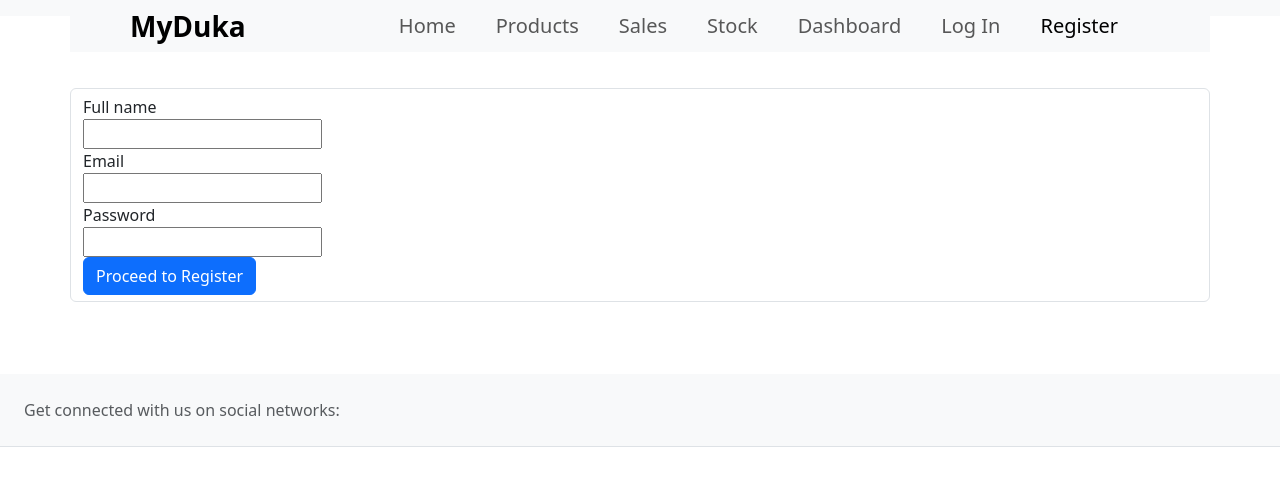
After one commit to NickNjuguna1/Myduka-project, a Flask app: page /register in a window 1280 px wide. The commit adds this page. Shown: the top 486 px of the page. Run offline with Flask 3, Linux system fonts and the light colour scheme; some libraries are stand-ins or nearby versions.

Commit message:
More styling

```diff
--- a/database.py
+++ b/database.py
@@ -158,5 +158,11 @@ def daily_profits():
     day_profit = curr.fetchall()
     return day_profit
 
+def insert_users(user_values):
+    query = "insert into users (full_name, email, password) values(%s,%s,%s);"
+    curr.execute(query,user_values)
+    connect.commit()
+
+
 my_sum = sales_sum()
 # print(f'My sum is {my_sum}')
--- a/main.py
+++ b/main.py
@@ -1,5 +1,5 @@
 from flask import Flask, render_template, request, redirect, url_for
-from database import fetch_data, insert_products, insert_sales, insert_stock, product_profit, products_sales, day_sales, daily_profits
+from database import fetch_data, insert_products, insert_sales, insert_stock, product_profit, products_sales, day_sales, daily_profits, insert_users
 
 #instance of the Flask class
 app=Flask(__name__)
@@ -98,6 +98,21 @@ def dashboard():
     return render_template ('dashboard.html', product_names=product_names, product_profits=product_profits, product_sales=product_sales,
                             sale_per_day=sale_per_day, profit_per_day=profit_per_day, dates=dates)
 
+@app.route('/login', methods=['GET', 'POST'])
+def login():
+    return render_template ('login.html')
 
+@app.route('/register', methods=['GET', 'POST'])
+def register():
+    if request.method=="POST":
+        fname = request.form['fullname']
+        email = request.form['email']
+        password = request.form['password']
+
+        new_user = (fname, email, password)
+        insert_users(new_user)
+        return redirect(url_for('login'))
+
+    return render_template ('register.html')
 
 app.run(debug=True)
--- /dev/null
+++ b/templates/register.html
@@ -0,0 +1,106 @@
+<!DOCTYPE html>
+<html lang="en">
+
+<head>
+    <meta charset="UTF-8">
+    <meta name="viewport" content="width=device-width, initial-scale=1.0">
+    <link href="https://cdn.jsdelivr.net/npm/bootstrap@5.3.8/dist/css/bootstrap.min.css" rel="stylesheet"
+        integrity="sha384-sRIl4kxILFvY47J16cr9ZwB07vP4J8+LH7qKQnuqkuIAvNWLzeN8tE5YBujZqJLB" crossorigin="anonymous">
+    <link rel="stylesheet" href="https://cdn.datatables.net/2.3.4/css/dataTables.dataTables.css" />
+    <title>Products</title>
+</head>
+
+<body>
+    <nav class="navbar navbar-expand-lg bg-body-tertiary justify-content-between">
+        <div class="container fixed-top bg-light">
+            <a class="navbar-brand ms-5 fs-3 fw-bold" href="/">MyDuka</a>
+            <button class="navbar-toggler" type="button" data-bs-toggle="collapse" data-bs-target="#navbarNavDropdown"
+                aria-controls="navbarNavDropdown" aria-expanded="false" aria-label="Toggle navigation">
+                <span class="navbar-toggler-icon"></span>
+            </button>
+            <div class="collapse navbar-collapse justify-content-end" id="navbarNavAltMarkup">
+                <div class="navbar-nav me-5 fs-5 ">
+                    <a class="nav-link me-4" href="/" aria-current="page" role="button" aria-expanded="false">Home</a>
+                    <a class="nav-link me-4" href="/products" role="button" aria-expanded="false">
+                        Products
+                    </a>
+                    <a class="nav-link me-4" href="/sales" role="button" aria-expanded="false">
+                        Sales
+                    </a>
+                    <a class="nav-link me-4" href="/stock" role="button" aria-expanded="false">
+                        Stock
+                    </a>
+                    <a class="nav-link me-4" href="/dashboard" role="button" aria-expanded="false">
+                        Dashboard </a>
+                    <a class="nav-link me-4" href="/login" role="button" aria-expanded="false">Log In</a>
+                    <a class="nav-link active me-4" href="/register" role="button" aria-expanded="false"
+                        href="/register" method="POST">Register</a>
+
+                </div>
+            </div>
+        </div>
+    </nav>
+    <br> <br> <br>
+
+    <div>
+        <div>
+            <form action="/register" class="form-control container" method="POST">
+                <label for="fullname">Full name</label> <br>
+                <input type="text" id="name" name="fullname"> <br>
+                <label for="email">Email</label> <br>
+                <input type="email" id="email" name="email"> <br>
+                <label for="">Password</label> <br>
+                <input type="password" id="password" name="password"> <br>
+                <button type="submit" class="btn btn-primary">Proceed to Register</button>
+            </form>
+        </div>
+    </div>
+</body>
+
+<script src="https://cdnjs.cloudflare.com/ajax/libs/jquery/3.7.1/jquery.min.js"
+    integrity="sha512-v2CJ7UaYy4JwqLDIrZUI/4hqeoQieOmAZNXBeQyjo21dadnwR+8ZaIJVT8EE2iyI61OV8e6M8PP2/4hpQINQ/g=="
+    crossorigin="anonymous" referrerpolicy="no-referrer"></script>
+<script src="https://cdn.datatables.net/2.3.4/js/dataTables.js"></script>
+<script src="https://cdn.jsdelivr.net/npm/@popperjs/core@2.11.8/dist/umd/popper.min.js"
+    integrity="sha384-I7E8VVD/ismYTF4hNIPjVp/Zjvgyol6VFvRkX/vR+Vc4jQkC+hVqc2pM8ODewa9r"
+    crossorigin="anonymous"></script>
+<script src="https://cdn.jsdelivr.net/npm/bootstrap@5.3.8/dist/js/bootstrap.min.js"
+    integrity="sha384-G/EV+4j2dNv+tEPo3++6LCgdCROaejBqfUeNjuKAiuXbjrxilcCdDz6ZAVfHWe1Y"
+    crossorigin="anonymous"></script>
+<script>
+    let table = new DataTable('#myTable');
+</script>
+</body> <br> <br> <br>
+<!-- Footer -->
+<footer class="text-center text-lg-start bg-body-tertiary text-muted">
+    <!-- Section: Social media -->
+    <section class="d-flex justify-content-center justify-content-lg-between p-4 border-bottom">
+        <!-- Left -->
+        <div class="me-5 d-none d-lg-block">
+            <span>Get connected with us on social networks:</span>
+        </div>
+        <!-- Left -->
+
+        <!-- Right -->
+        <div>
+            <a href="" class="me-4 text-reset">
+                <i class="fab fa-facebook-f"></i>
+            </a>
+            <a href="" class="me-4 text-reset">
+                <i class="fab fa-twitter"></i>
+            </a>
+            <a href="" class="me-4 text-reset">
+                <i class="fab fa-google"></i>
+            </a>
+            <a href="" class="me-4 text-reset">
+                <i class="fab fa-instagram"></i>
+            </a>
+            <a href="" class="me-4 text-reset">
+                <i class="fab fa-linkedin"></i>
+            </a>
+            <a href="" class="me-4 text-reset">
+                <i class="fab fa-github"></i>
+            </a>
+        </div>
+        <!-- Right -->
+    </section>
```
Also changed, not shown: templates/dashboard.html (+7 -4 lines), templates/index.html (+49 -3 lines), templates/login.html (added, +90 -0 lines), templates/products.html (+8 -7 lines), templates/sales.html (+7 -5 lines), templates/stock.html (+7 -5 lines), static/images/cloud.jpg (added), static/images/ui.jpg (added), 1 other file.
